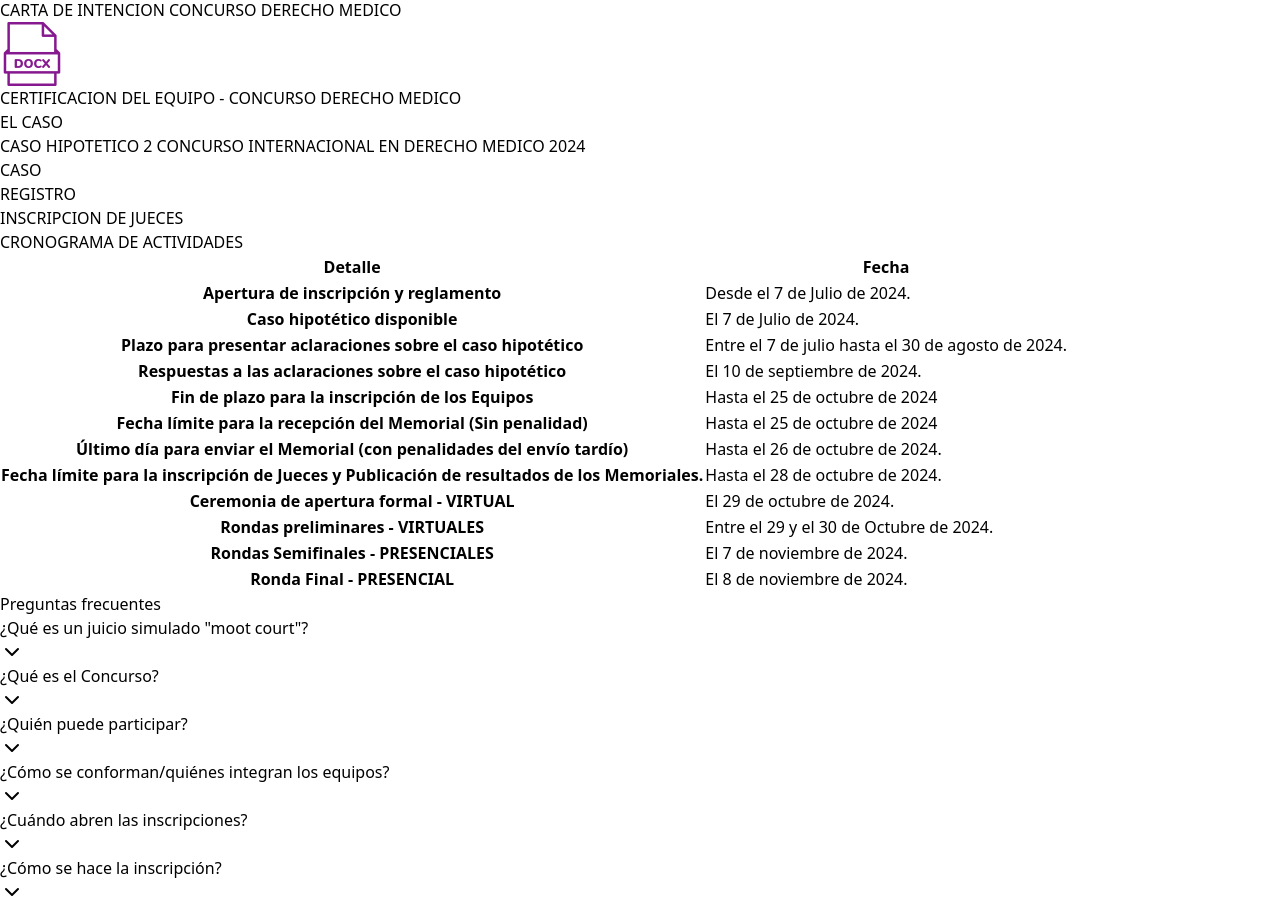
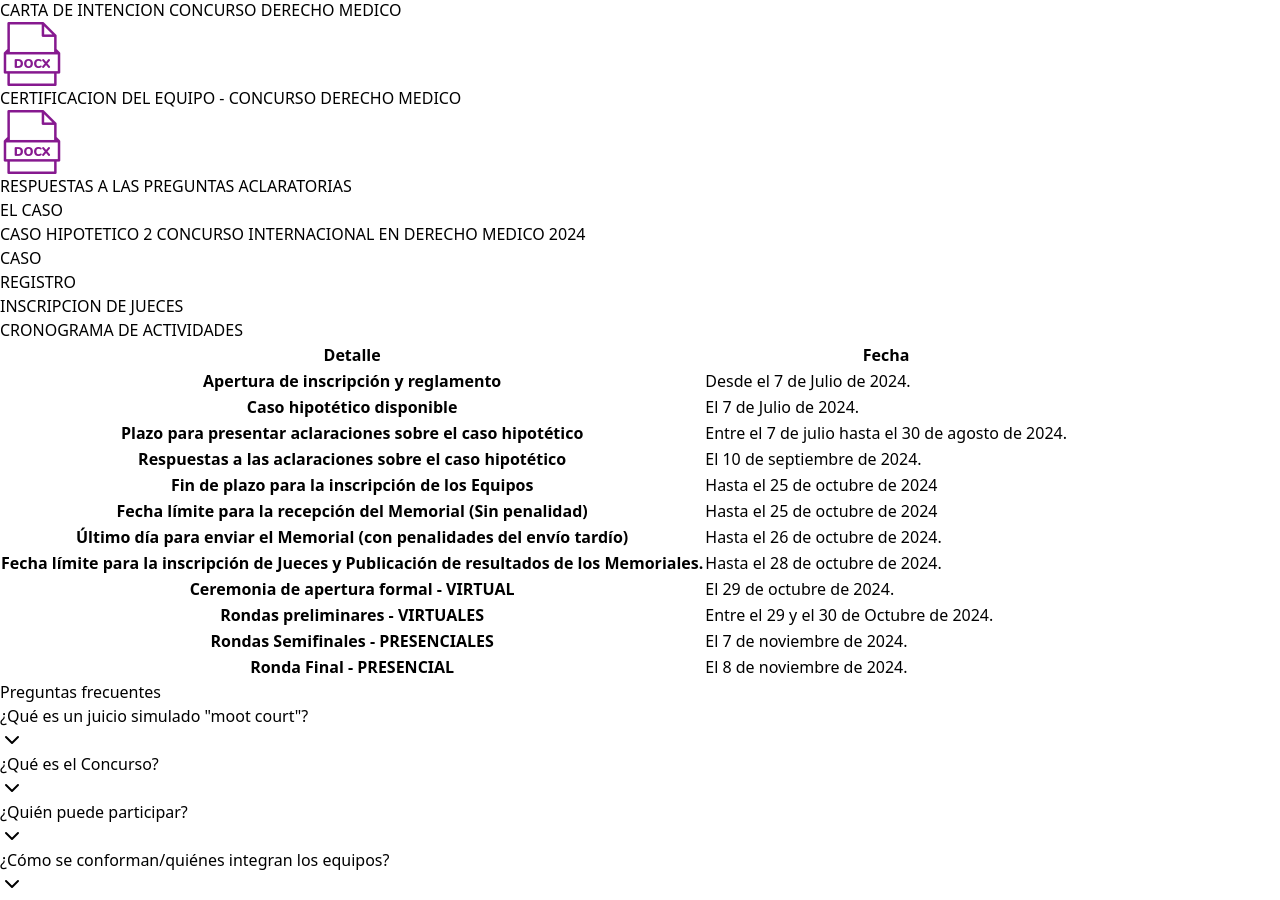
Before and after one commit to Odga95/concurso-internacional-ddhh, a React (Vite) app: page / in a window 1280 px wide. Shown: the part 1319-2219 px from the top of the page. Built offline with nearby package versions, Linux system fonts and the light colour scheme.

Commit message:
doccument added to bannerDocuments

```diff
--- a/src/components/homePage/bannerDocuments.jsx
+++ b/src/components/homePage/bannerDocuments.jsx
@@ -7,6 +7,7 @@ import reglamento from '../../assets/docs/REGLAMENTO_OFICIAL_II_CONCURSO_INTERNA
 import estatuto from '../../assets/docs/ESTATUTO_DE_BARCELONA_2DA_EDICION_COCNURSO_DERECHO_MEDICO.pdf'
 import carta from '../../assets/docs/CARTA_DE_INTENCION_CONCURSO_DERECHO_MEDICO.docx'
 import certificacion from '../../assets/docs/CERTIFICACION_DEL_EQUIPO_CONCURSO_DERECHO_MEDICO.docx'
+import respuestas from '../../assets/docs/RESPUESTA-A-LAS-PREGUNTAS-ACLARATORIAS-2-CONCURSO-INTERNACIONAL-EN-DERECHO-MEDICO.pdf'
 
 const BannerDocument = () => {
     useEffect(() => {
@@ -95,6 +96,24 @@ const BannerDocument = () => {
                         </div>
                     </a>
 
+                    <a href={respuestas} download className="flex flex-col items-center justify-center space-y-4 ">
+                        <img
+                            src={docIcon}
+                            width={64}
+                            height={64}
+                            alt="icon document"
+                            data-aos="flip-left"
+                            data-aos-duration="1000"
+                        />
+                        <div className="text-center max-w-40">
+                            <h4 className="text-base font-semibold  text-fuchsia-800">
+                                <span>
+                                    RESPUESTAS A LAS PREGUNTAS ACLARATORIAS
+                                </span>
+                            </h4>
+                        </div>
+                    </a>
+
 
 
                 </div>
```
Also changed, not shown: 1 other file (tests, documents, lock files or other folders).
